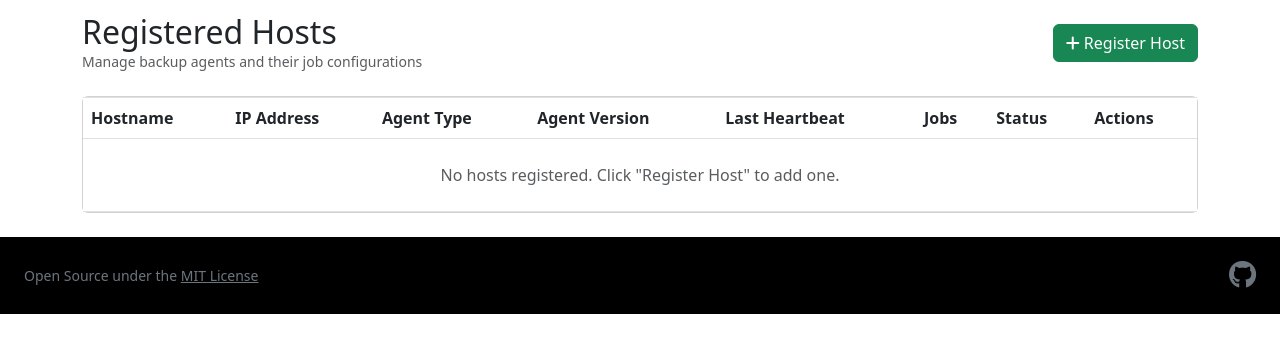
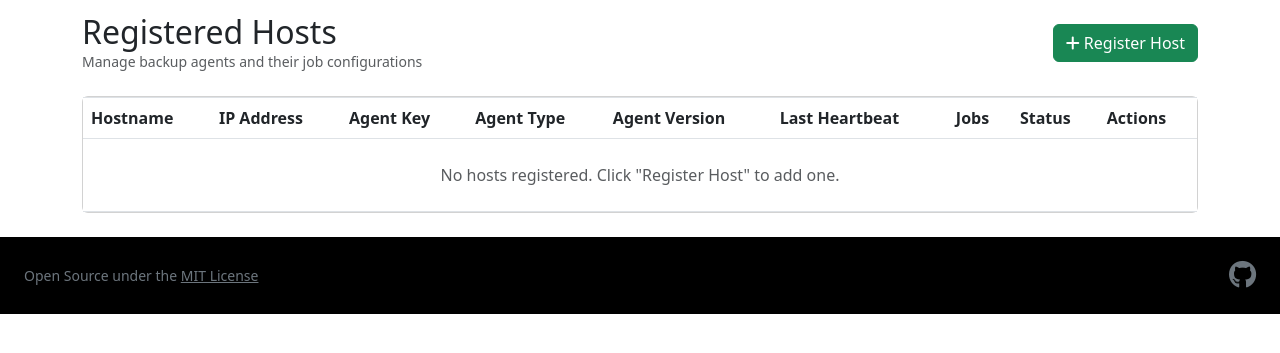
Before and after one commit to lampapps/jabs-dashboard, a Flask app: page /configuration/hosts in a window 1280 px wide. Shown: the part 56-409 px from the top of the page. Run offline with Flask 3, Linux system fonts and the light colour scheme; data that the repository does not hold is empty; parts of the project's set-up code (start-up, migrations or seed data) failed here and were passed over; some libraries are stand-ins or nearby versions.

Commit message:
Refactor agent management: update terminology, add API key generation, and enhance database schema

```diff
--- a/app/models/hosts.py
+++ b/app/models/hosts.py
@@ -1,20 +1,26 @@
-"""Model for managing hosts (registered backup machines)."""
+"""Model for managing hosts (registered agents).
+
+Each row represents one agent instance, identified by a unique `agent_key`
+that the agent sends on every API call. Multiple agents can share the same
+`hostname`/`ip_address` (e.g. several agents running on one machine).
+"""
 
 import time
-from app.models.db_core import get_db_connection
+from app.models.db_core import get_db_connection, generate_agent_key
 
 
 def create_host(hostname, ip_address, notes=""):
-    """Create a new registered host. Returns host id."""
+    """Create a new registered agent. Returns (host_id, agent_key)."""
+    agent_key = generate_agent_key()
     with get_db_connection() as conn:
         c = conn.cursor()
         now = time.time()
         c.execute("""
-            INSERT INTO hosts (hostname, ip_address, notes, created_at, updated_at)
-            VALUES (?, ?, ?, ?, ?)
-        """, (hostname, ip_address, notes, now, now))
+            INSERT INTO hosts (hostname, ip_address, agent_key, notes, created_at, updated_at)
+            VALUES (?, ?, ?, ?, ?, ?)
+        """, (hostname, ip_address, agent_key, notes, now, now))
         conn.commit()
-        return c.lastrowid
+        return c.lastrowid, agent_key
 
 
 def get_host(host_id):
@@ -27,12 +33,39 @@ def get_host(host_id):
 
 
 def get_host_by_hostname(hostname):
-    """Get host by hostname. Returns host dict or None."""
+    """Get host by hostname. Returns host dict or None.
+
+    Note: hostname is not unique (multiple agents may share a machine), so
+    this returns the first match only. Prefer get_host_by_agent_key() for
+    authenticating API requests.
+    """
     with get_db_connection() as conn:
         c = conn.cursor()
         c.execute("SELECT * FROM hosts WHERE hostname = ?", (hostname,))
         row = c.fetchone()
         return dict(row) if row else None
+
+
+def get_host_by_agent_key(agent_key):
+    """Get host by its unique agent_key. Returns host dict or None."""
+    if not agent_key:
+        return None
+    with get_db_connection() as conn:
+        c = conn.cursor()
+        c.execute("SELECT * FROM hosts WHERE agent_key = ?", (agent_key,))
+        row = c.fetchone()
+        return dict(row) if row else None
+
+
+def regenerate_agent_key(host_id):
+    """Generate and store a new agent_key for a host. Returns the new key, or None if host not found."""
+    new_key = generate_agent_key()
+    with get_db_connection() as conn:
+        c = conn.cursor()
+        now = time.time()
+        c.execute("UPDATE hosts SET agent_key = ?, updated_at = ? WHERE id = ?", (new_key, now, host_id))
+        conn.commit()
+        return new_key if c.rowcount > 0 else None
 
 
 def list_hosts():
--- a/app/routes/configuration.py
+++ b/app/routes/configuration.py
@@ -21,7 +21,9 @@ def manage_hosts():
 
 @configuration_bp.route('/hosts/add', methods=['POST'])
 def add_host():
-    """Register a new host."""
+    """Register a new agent. Multiple agents may share the same hostname/IP
+    (e.g. several agents on one machine) since each gets its own unique API key.
+    """
     try:
         data = request.get_json()
         hostname = data.get('hostname', '').strip()
@@ -31,13 +33,13 @@ def add_host():
         if not hostname or not ip_address:
             return jsonify({'success': False, 'error': 'Hostname and IP address required'}), 400
 
-        # Check for duplicate hostname
-        existing = hosts.get_host_by_hostname(hostname)
-        if existing:
-            return jsonify({'success': False, 'error': f'Host "{hostname}" already registered'}), 400
-
-        host_id = hosts.create_host(hostname, ip_address, notes)
-        return jsonify({'success': True, 'host_id': host_id, 'message': f'Host "{hostname}" registered'}), 201
+        host_id, agent_key = hosts.create_host(hostname, ip_address, notes)
+        return jsonify({
+            'success': True,
+            'host_id': host_id,
+            'agent_key': agent_key,
+            'message': f'Host "{hostname}" registered'
+        }), 201
 
     except Exception as e:
         current_app.logger.error(f"Error adding host: {e}")
@@ -58,12 +60,6 @@ def edit_host(host_id):
         notes = data.get('notes')
         enabled = data.get('enabled')
 
-        # Validate hostname uniqueness if changing
-        if hostname and hostname != host['hostname']:
-            existing = hosts.get_host_by_hostname(hostname)
-            if existing:
-                return jsonify({'success': False, 'error': f'Hostname "{hostname}" already in use'}), 400
-
         success = hosts.update_host(host_id, hostname=hostname, ip_address=ip_address, notes=notes, enabled=enabled)
         if success:
             return jsonify({'success': True, 'message': 'Host updated'}), 200
@@ -72,6 +68,22 @@ def edit_host(host_id):
 
     except Exception as e:
         current_app.logger.error(f"Error editing host: {e}")
+        return jsonify({'success': False, 'error': str(e)}), 500
+
+
+@configuration_bp.route('/hosts/<int:host_id>/regenerate-key', methods=['POST'])
+def regenerate_host_key(host_id):
+    """Generate a new API key for a host, invalidating the old one."""
+    try:
+        host = hosts.get_host(host_id)
+        if not host:
+            return jsonify({'success': False, 'error': 'Host not found'}), 404
+
+        new_key = hosts.regenerate_agent_key(host_id)
+        return jsonify({'success': True, 'agent_key': new_key, 'message': 'API key regenerated'}), 200
+
+    except Exception as e:
+        current_app.logger.error(f"Error regenerating agent key: {e}")
         return jsonify({'success': False, 'error': str(e)}), 500
 
 
--- a/app/templates/hosts.html
+++ b/app/templates/hosts.html
@@ -29,6 +29,7 @@
                 <tr>
                     <th>Hostname</th>
                     <th>IP Address</th>
+                    <th>Agent Key</th>
                     <th>Agent Type</th>
                     <th>Agent Version</th>
                     <th>Last Heartbeat</th>
@@ -47,6 +48,12 @@
                             </a>
                         </td>
                         <td>{{ host.ip_address }}</td>
+                        <td>
+                            <code class="small" id="agent-key-{{ host.id }}">{{ host.agent_key }}</code>
+                            <button class="btn btn-sm btn-link p-0 ms-1" title="Copy key" onclick="copyAgentKey({{ host.id }})">
+                                <i class="fa fa-copy"></i>
+                            </button>
+                        </td>
                         <td>
                             {% if host.agent_type %}
                                 <span>{{ host.agent_type }}</span>
@@ -81,6 +88,9 @@
                         <td>
                             <button class="btn btn-sm btn-warning" data-bs-toggle="modal" data-bs-target="#editHostModal-{{ host.id }}" title="Edit host">
                                 <i class="fa fa-edit"></i>
+                            </button>
+                            <button class="btn btn-sm btn-secondary" title="Regenerate API key" onclick="regenerateKey({{ host.id }})">
+                                <i class="fa fa-key"></i>
                             </button>
                             <button class="btn btn-sm btn-danger" data-bs-toggle="modal" data-bs-target="#deleteHostModal-{{ host.id }}" title="Delete host">
                                 <i class="fa fa-trash"></i>
@@ -148,7 +158,7 @@
                     {% endfor %}
                 {% else %}
                     <tr>
-                        <td colspan="8" class="text-center text-muted py-4">No hosts registered. Click "Register Host" to add one.</td>
+                        <td colspan="9" class="text-center text-muted py-4">No hosts registered. Click "Register Host" to add one.</td>
                     </tr>
                 {% endif %}
             </tbody>
@@ -169,12 +179,12 @@
                     <div class="mb-3">
                         <label class="form-label">Hostname</label>
                         <input type="text" class="form-control" name="hostname" placeholder="e.g., backup-server-01" required>
-                        <small class="text-muted">Must match the agent's hostname exactly</small>
+                        <small class="text-muted">A label for the machine this agent runs on. Multiple agents can share the same hostname.</small>
                     </div>
                     <div class="mb-3">
                         <label class="form-label">IP Address</label>
                         <input type="text" class="form-control" name="ip_address" placeholder="e.g., 192.168.1.100" required>
-                        <small class="text-muted">Must match the agent's IP address exactly</small>
+                        <small class="text-muted">Informational only — not used for authentication.</small>
                     </div>
                     <div class="mb-3">
                         <label class="form-label">Notes</label>
@@ -207,7 +217,30 @@ function addHost() {
     .then(r => r.json())
     .then(result => {
         if (result.success) {
-            alert(result.message);
+            alert(`${result.message}\n\nAgent API key (copy this into the agent's .env as JABS_AGENT_KEY):\n${result.agent_key}`);
+            location.reload();
+        } else {
+            alert('Error: ' + result.error);
+        }
+    })
+    .catch(e => alert('Error: ' + e));
+}
+
+function copyAgentKey(hostId) {
+    const el = document.getElementById('agent-key-' + hostId);
+    navigator.clipboard.writeText(el.textContent.trim());
+}
+
+function regenerateKey(hostId) {
+    if (!confirm('Regenerate this agent\'s API key? The old key will stop working immediately.')) return;
+
+    fetch(`/configuration/hosts/${hostId}/regenerate-key`, {
+        method: 'POST'
+    })
+    .then(r => r.json())
+    .then(result => {
+        if (result.success) {
+            alert(`New API key (update the agent's .env with JABS_AGENT_KEY):\n${result.agent_key}`);
             location.reload();
         } else {
             alert('Error: ' + result.error);
```
Also changed, not shown: app/models/db_core.py (+69 -4 lines), app/routes/agent_monitoring.py (+33 -26 lines).
